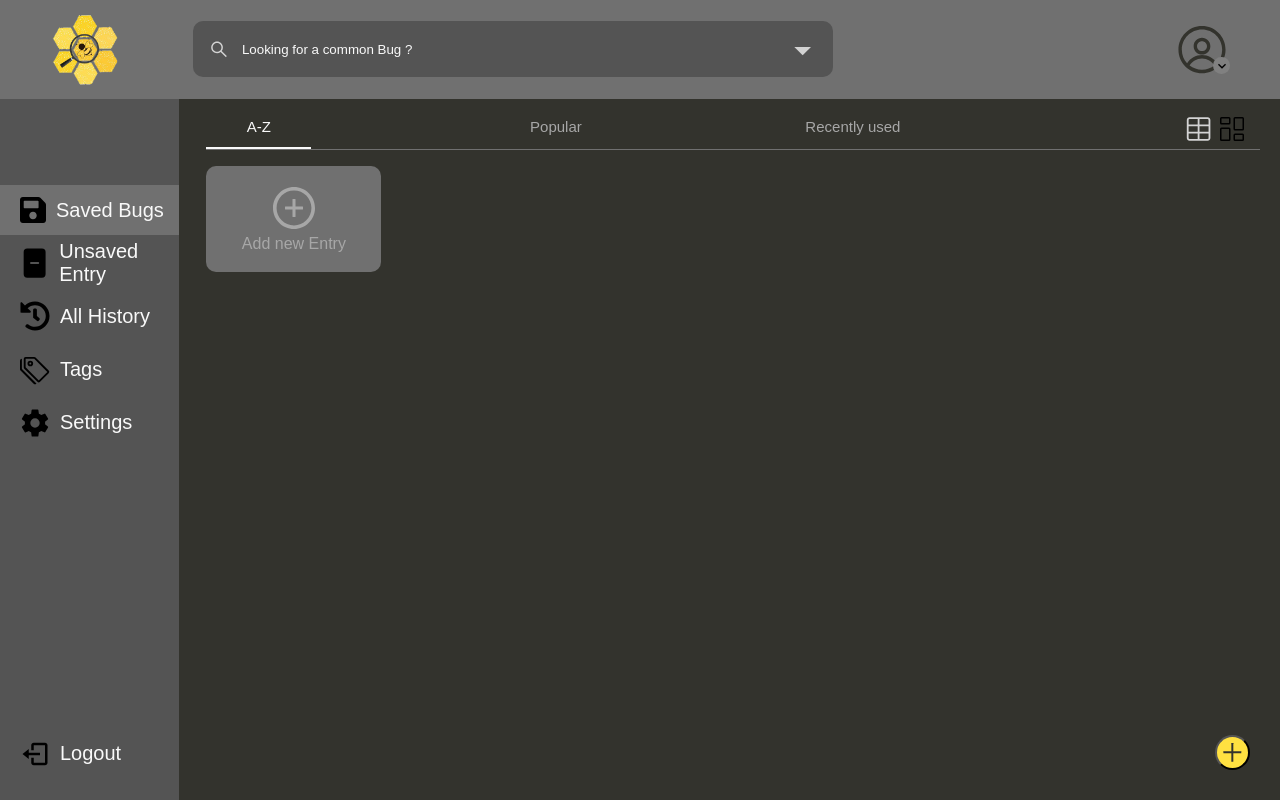
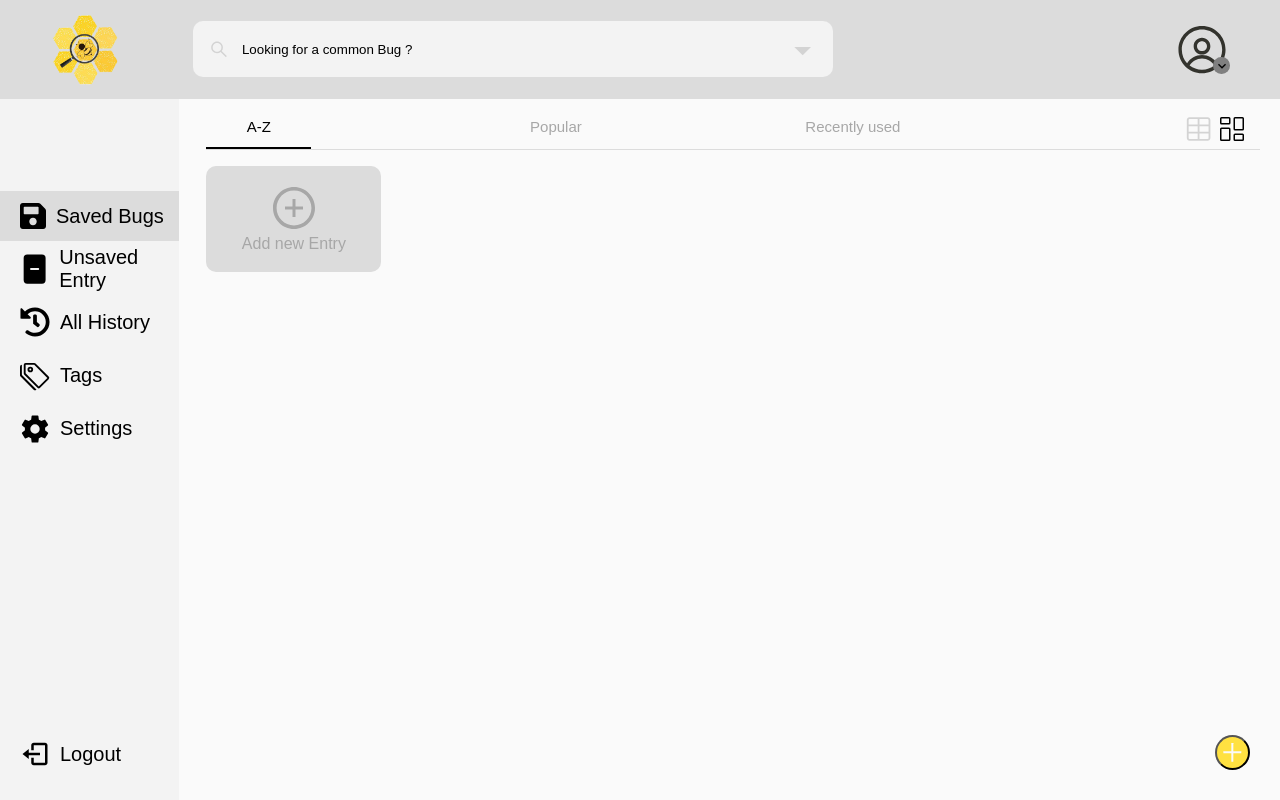
Before and after one commit to BugHive/BugHive-frontEnd, a React (Create React App) app: page / in a window 1280 px wide. Built offline with nearby package versions, Linux system fonts and the light colour scheme.

Commit message:
Adjust some styles

```diff
--- a/src/App.js
+++ b/src/App.js
@@ -2,18 +2,19 @@
 import { Route, Routes } from "react-router-dom";
 import { ThemeProvider } from "styled-components";
 import { GlobalStyle } from "./styles/global";
-import { darkTheme } from "./styles/theme";
+import { darkTheme, lightTheme } from "./styles/theme";
 import Layout from "./components/Layout";
 import SavedBugs from './pages/SavedBugs/index'
 import AllEntries from './pages/AllEntries'
 import Popular from './pages/Popular'
 import Recently from './pages/Recently'
 import ViewProvider from "./context/ViewContext";
+import AllHistory from './pages/AllHistory'
 // import NewPassword from "./pages/NewPassword";
 
 function App() {
   return (
-    <ThemeProvider theme={darkTheme}>
+    <ThemeProvider theme={lightTheme}>
       <GlobalStyle />
       {/* <NewPassword/> */}
       <ViewProvider>
@@ -24,6 +25,7 @@ function App() {
               <Route path="/popular" element={<Popular/>}/>
               <Route path="/recently" element={<Recently/>}/>
           </Route>
+          <Route path="/all-history" element={<AllHistory/>}/>
         </Routes>
       </Layout>
     </ViewProvider>
--- a/src/components/Modals/BugEntry/style.js
+++ b/src/components/Modals/BugEntry/style.js
@@ -285,7 +285,7 @@ export const Input = styled.div`
     border-bottom: 1px solid ${(props)=>props.theme.palette.lightYellow};
     color: ${(props)=>props.theme.palette.text.main};
     background-color: ${(props)=>props.theme.palette.main};
-
+    scroll-behavior: smooth;
     ::-webkit-scrollbar {
      width: 10px;
      height: 7px;
--- a/src/components/SideBar/style.js
+++ b/src/components/SideBar/style.js
@@ -6,8 +6,8 @@ export const SideBar = styled.div`
     position: fixed;
     width: 14%;
     left: 0;
-    top:5%;
-    height: 95vh;
+    top:9%;
+    height: 92vh;
     display: flex;
     align-items: flex-start;
     background-color: ${(props)=>props.theme.palette.secondary};
@@ -69,8 +69,8 @@ export const Box = styled.div`
     width: 100%;
     align-self: flex-start;
     margin-top: 120px;
-    height: 85.5%;
-    margin-top: 1px;
+    height: 87.5%;
+    margin-top: -25px;
     padding-top: 9em;
     display: flex;
     flex-direction: column;
--- a/src/styles/global.js
+++ b/src/styles/global.js
@@ -12,6 +12,26 @@ export const GlobalStyle = createGlobalStyle`
 body{
 	font-family: 'Ruda', sans-serif;
     background-color: ${(props)=>props.theme.palette.primary};
+
+	scroll-behavior: smooth;
+
+	::-webkit-scrollbar {
+     width: 15px;
+     height: 7px;
+    }
+
+    ::-webkit-scrollbar-track {
+    background: #f1f1f1;
+    }
+
+    ::-webkit-scrollbar-thumb {
+    background: #888;
+    }
+
+    ::-webkit-scrollbar-thumb:hover {
+    background: #555;
+    }
+
 }
 
 button{
--- a/src/styles/theme.js
+++ b/src/styles/theme.js
@@ -7,7 +7,8 @@ const fonts = {
 export const darkTheme = {
   theme: "dark",
   palette: {
-    primary: " #33332D",
+    primary: "#33332D",
+    nonPrimary:"#FAFAFA",
     secondary: "#545454",
     secondary2: "#707070",
     lightError: "#FFEBE8",
@@ -27,6 +28,7 @@ export const lightTheme = {
   theme: "light",
   palette: {
     primary: "#FAFAFA",
+    nonPrimary:"#33332D",
     secondary: "#F3F3F3",
     secondary2: "#DCDCDC",
     lightError: "#FFEBE8",
```
Also changed, not shown: src/assets/images/discord.png (added), src/assets/images/facebook.png (added).
